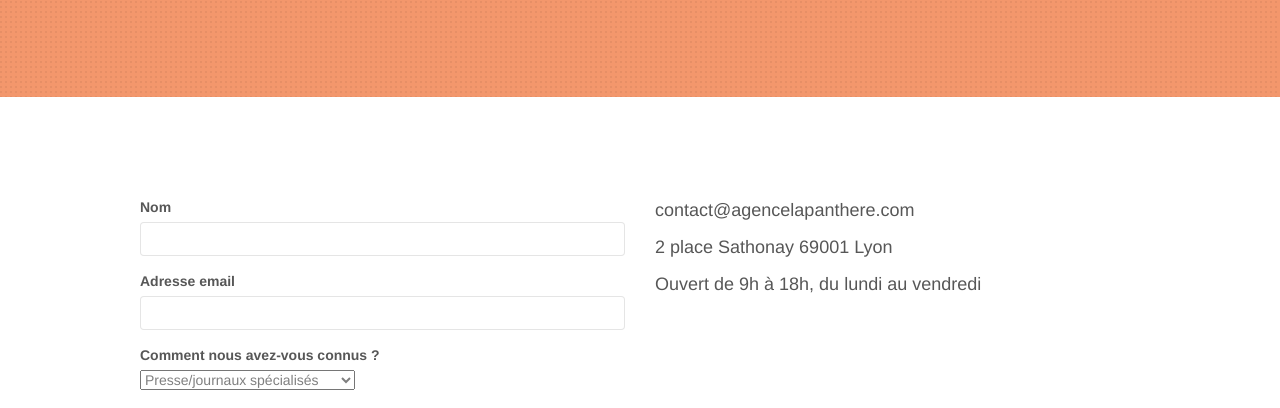
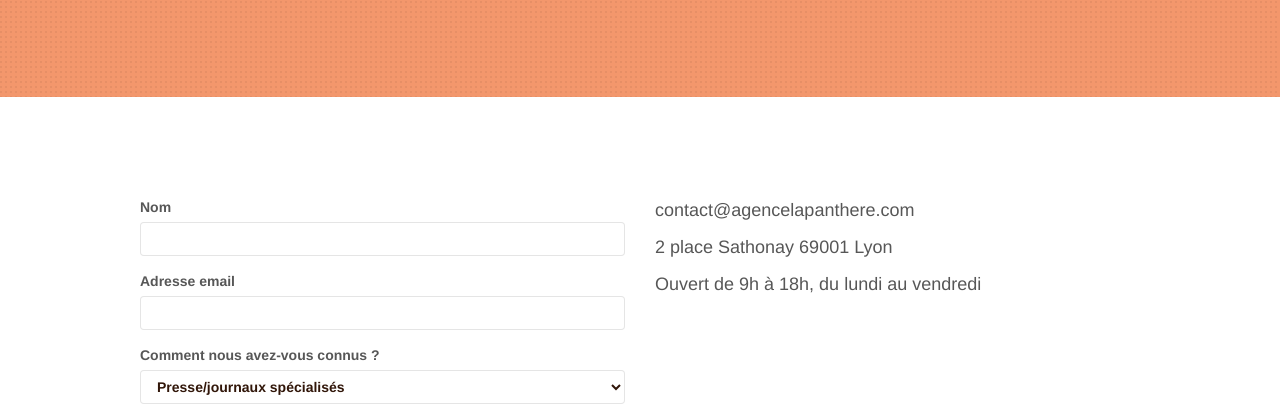
Before and after one commit to CelieBlue/lapanthere, a plain HTML site: page contact.html in a window 1280 px wide. Shown: the part 321-729 px from the top of the page. Drawn offline with Linux system fonts and the light colour scheme.

Commit message:
Modification de color du texte du menu déroulant du formulaire en page contact, plus foncée

```diff
--- a/contact.html
+++ b/contact.html
@@ -97,7 +97,7 @@
 					</div>
 					<div class="form-group">
 						<label for="canal"> Comment nous avez-vous connus ?</label>
-						<select name="canal" id="canal">
+						<select name="canal" id="canal" class="form-control">
 							<option value="presse" selected>Presse/journaux spécialisés</option>
 							<option value="clientèle">Client de l'Agence La Panthère</option>
 							<option value="internet" >Internet</option>
--- a/style.css
+++ b/style.css
@@ -515,7 +515,8 @@ button {
 .form-control {
     border-color: rgba(0, 0, 0, .1);
     box-shadow: none;
-    font-weight: 32px;
+    font-weight: 600;
+    color:#311609!important;
 }
 
 .scrollToTop {
```
